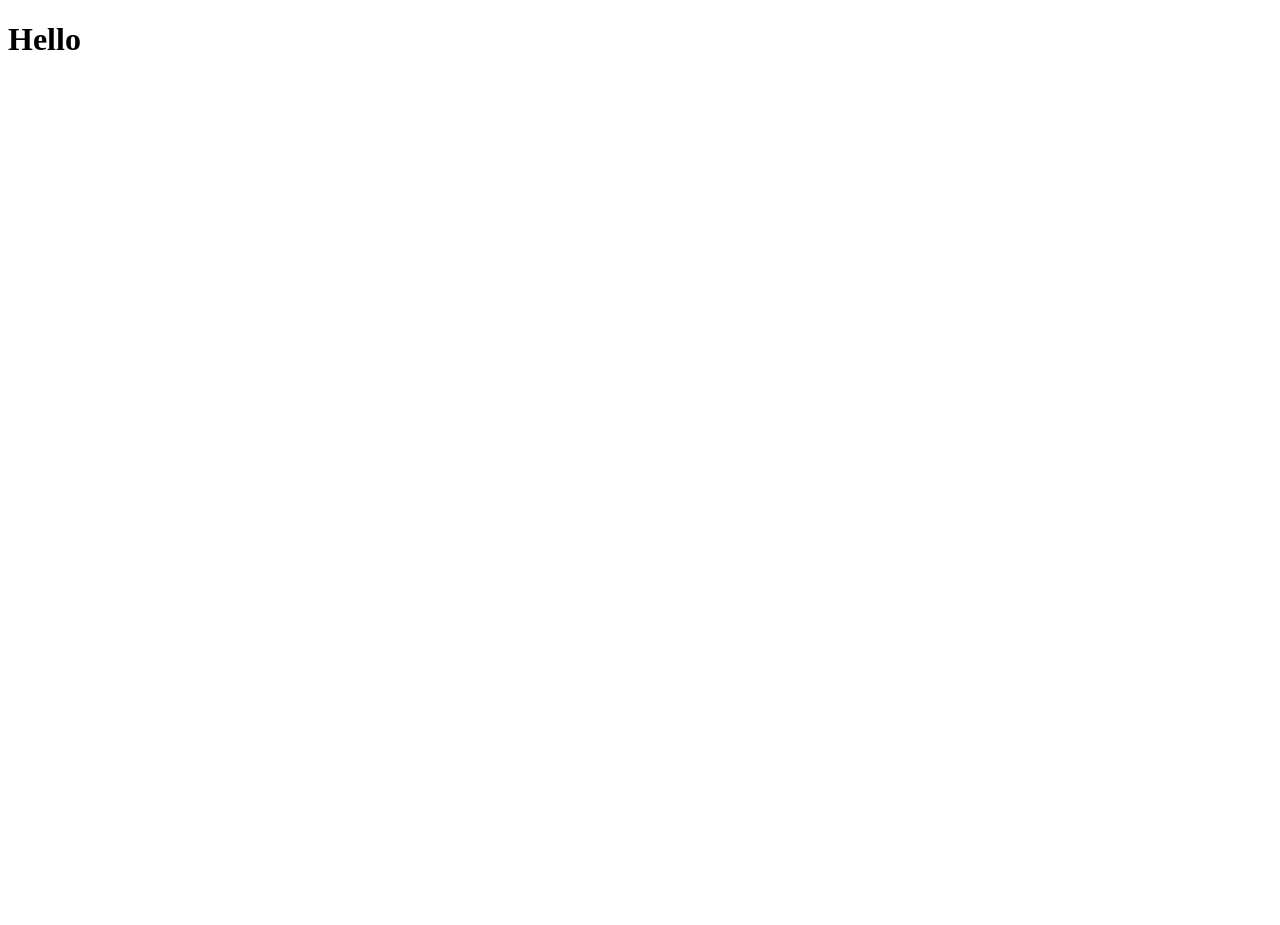
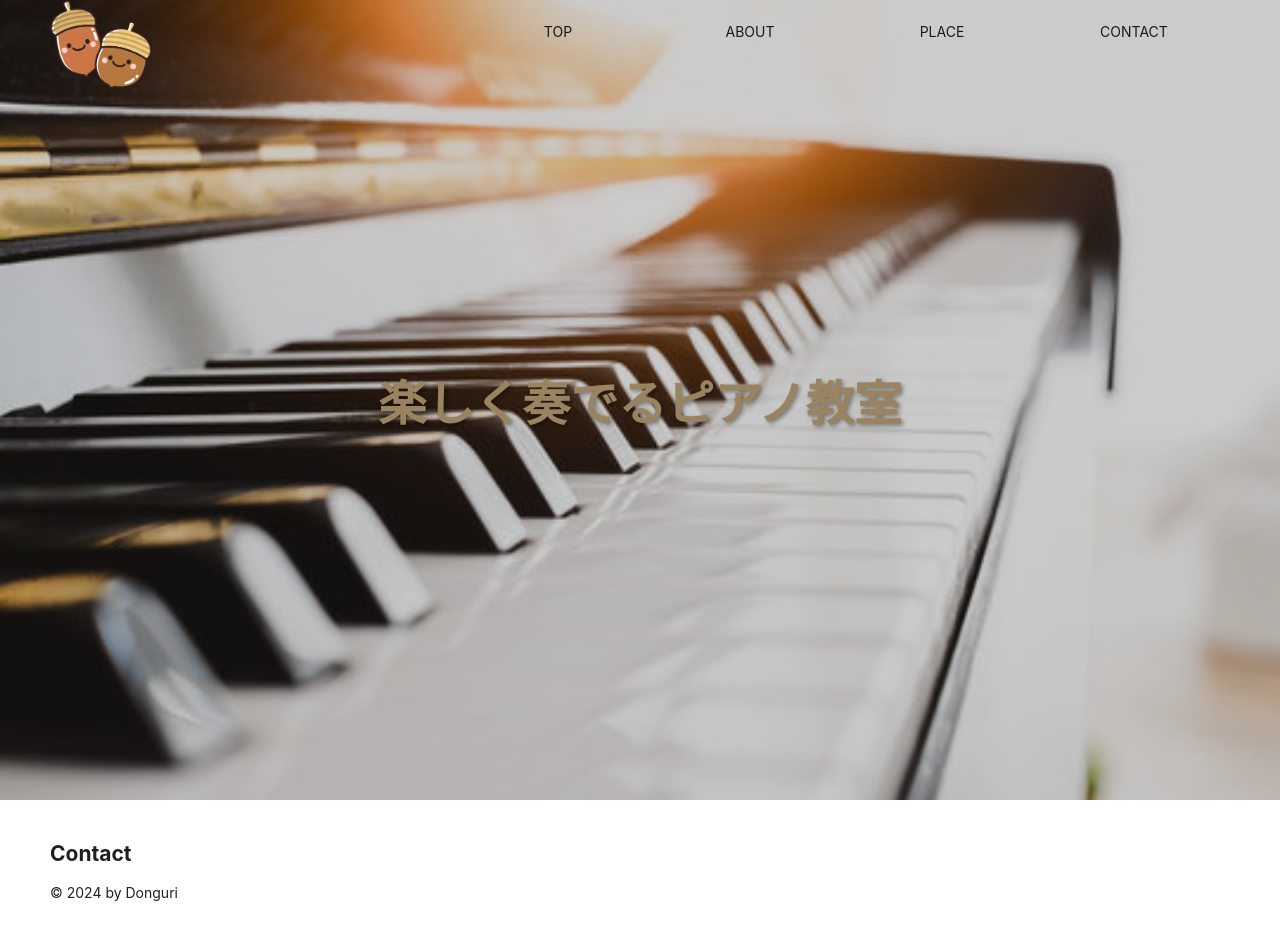
Before and after one commit to s-katada/learn_loco, a React app in the folder frontend/: page / in a window 1280 px wide. Before the commit the page ends 800 px from the top, so only its background shows below. Built offline with nearby package versions, Linux system fonts and the light colour scheme; the HTML template or start-up script is replaced by a standard one.

Commit message:
feat: add header

```diff
--- a/frontend/src/Home.tsx
+++ b/frontend/src/Home.tsx
@@ -1,5 +1,46 @@
+import { Col, Image, Layout, Menu, Row } from "antd";
+import donguri from "./assets/donguri.png";
+import React from "react";
+
+const { Header, Content, Footer } = Layout;
+
 export const Home = () => {
   return (
-    <h1>Hello</h1>
+    <Layout>
+      <Header className='header'>
+        <Row>
+          <Col span={8}>
+            <Image src={donguri} className="logo-image" />
+          </Col>
+          <Col span={16}>
+            <Menu mode="horizontal" className="menu">
+              <Menu.Item className="menu-item">
+                TOP
+              </Menu.Item>
+              <Menu.Item className='menu-item'>
+                ABOUT
+              </Menu.Item>
+              <Menu.Item className='menu-item'>
+                PLACE
+              </Menu.Item>
+              <Menu.Item className='menu-item'>
+                CONTACT
+              </Menu.Item>
+            </Menu>
+          </Col>
+        </Row>
+      </Header>
+      <Content className="content">
+        <div className="content-description">
+          <h1>楽しく奏でるピアノ教室</h1>
+        </div>
+      </Content>
+      <Footer className="footer">
+        <div>
+          <h2>Contact</h2>
+          © 2024 by Donguri
+        </div>
+      </Footer>
+    </Layout>
   );
 };
--- /dev/null
+++ b/frontend/src/index.sass.scss
@@ -0,0 +1,54 @@
+body {
+    margin: 0;
+}
+
+.header {
+    position: fixed;
+    background-color: transparent;
+    width: 100%;
+    border: none;
+    z-index: 1;
+}
+
+.logo-image {
+    width: 8vw !important;
+    height: 10vh;
+}
+
+.content {
+    background-image: url('./assets/piano.png');
+    background-repeat: no-repeat;
+    background-size: cover;
+    height: 100vh;
+    width: auto;
+    filter: brightness(80%);
+}
+
+.footer {
+    background-color: white;
+}
+
+.menu {
+    background-color: transparent;
+    float: right;
+    border: none;
+}
+
+.menu-item {
+    width: 15vw !important;
+    text-align: center;
+    color: #fff;
+}
+
+.content-description {
+    height: inherit;
+    text-align: center;
+    justify-content: center;
+    align-items: center;
+    display: flex;
+    flex-direction: column;
+    color: #bfa478;
+    text-shadow: 2px 2px 4px rgba(0, 0, 0, 0.4); // シャドウの設定
+    font-family: serif;
+    font-size: x-large
+}
--- a/frontend/src/index.tsx
+++ b/frontend/src/index.tsx
@@ -1,6 +1,7 @@
 import React from "react";
 import ReactDOM from "react-dom/client";
 import { Home } from "./Home";
+import"./index.sass.scss";
 
 const root = document.getElementById("root");
 
```
